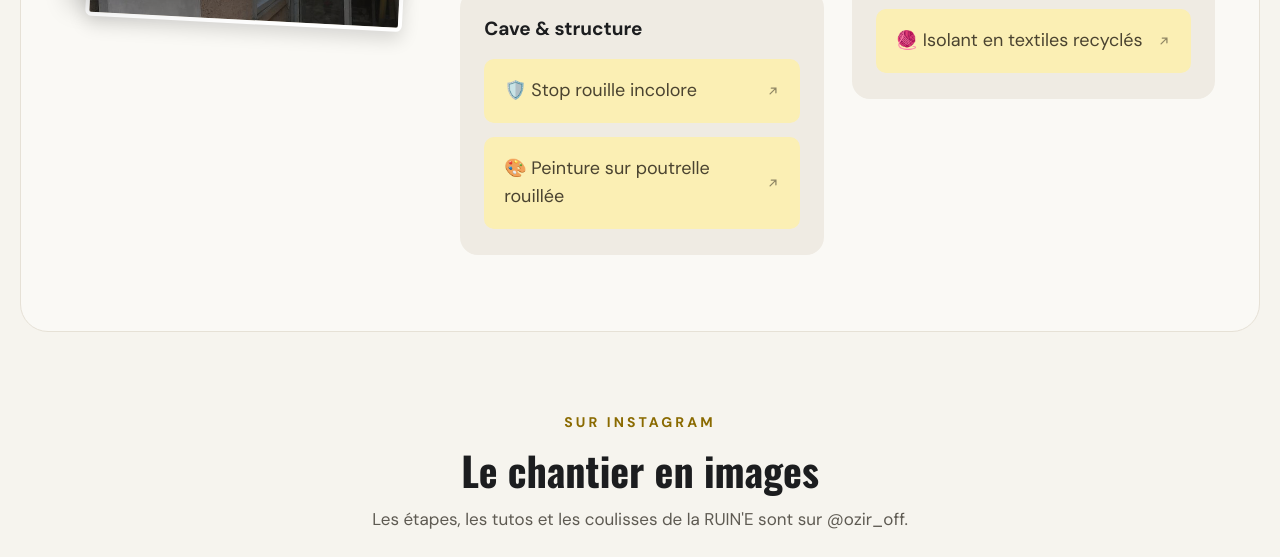
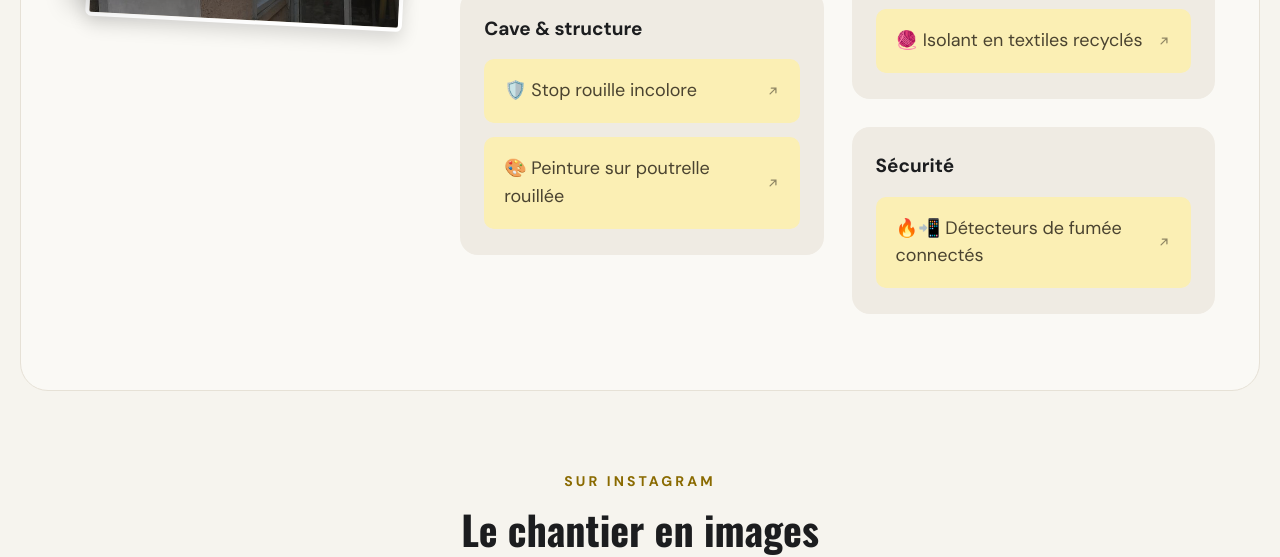
Before and after one commit to ozetsaruine/ozetsaruine.github.io, a plain HTML site: page index.html in a window 1280 px wide. Shown: the part 4949-5506 px from the top of the page. Drawn offline with nearby package versions, Linux system fonts and the light colour scheme.

Commit message:
Général : sous-projet Sécurité avec les détecteurs de fumée X-Sense
Co-Authored-By: Claude Opus 5.5 <noreply@anthropic.com>
Claude-Session: https://claude.ai/code/session_01FLVtvuQuQnTmNsNoTVzcYn

```diff
--- a/index.html
+++ b/index.html
@@ -873,6 +873,21 @@ const PROJETS=[
       "a": 1
      }
     ]
+   },
+   {
+    "nom": "Sécurité",
+    "refs": [
+     {
+      "id": "detecteur-fumee-xsense",
+      "nom": "🔥📲 Détecteurs de fumée connectés",
+      "url": "https://tidd.ly/4zWuc44",
+      "note": "Kit X-Sense XS01-M : détecteurs de fumée interconnectés avec leur base Wi-Fi, qui sonnent tous ensemble et envoient une alerte sur le téléphone via l'appli.",
+      "avis": "Dans une maison en chantier avec des outils qui chauffent et de la poussière partout, c'est ma tranquillité : si un détecteur sonne, ils sonnent tous en même temps, et je reçois l'alerte sur mon téléphone même quand je ne suis pas sur place. Le tips : place-en un dans chaque pièce de nuit et un dans l'atelier, au plafond et à au moins 30 cm des murs.",
+      "photo": "images/produits/detecteur-fumee-xsense.jpg",
+      "t": 1,
+      "a": 1
+     }
+    ]
    }
   ],
   "photos": [
```
Also changed, not shown: images/produits/detecteur-fumee-xsense.jpg (added).
